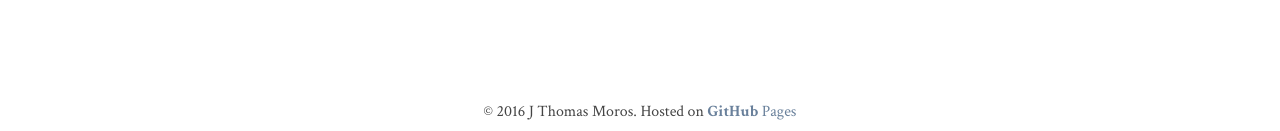
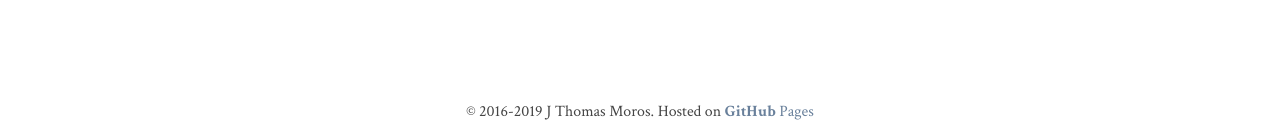
Before and after one commit to FerociousTruth/FerociousTruth.github.io, a Jekyll site: the page built from index.html, in a window 1280 px wide and 900 px high, scrolled down 33504 px. Shown: the part 766-897 px from the top of the window. Built offline with Jekyll 4.4.1, drawn with Linux system fonts in a browser that asks for light colours; nearby versions of some CDN libraries; the list of posts is cut into pages by our own code; comment, search, counter and statistics services are not loaded.

Commit message:
update copyright years

```diff
--- a/_includes/footer.html
+++ b/_includes/footer.html
@@ -1,5 +1,5 @@
 <footer>
     <div class="container text-center">
-        <p class="small">&copy; 2016 J Thomas Moros.   Hosted on <a href="https://pages.github.com"><strong>GitHub</strong> Pages</a></p>
+        <p class="small">&copy; 2016-2019 J Thomas Moros.   Hosted on <a href="https://pages.github.com"><strong>GitHub</strong> Pages</a></p>
     </div>
 </footer>
```
